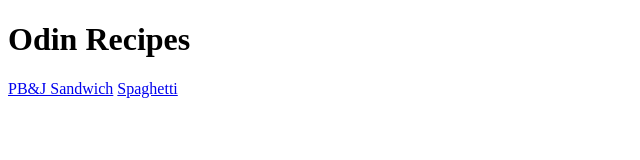
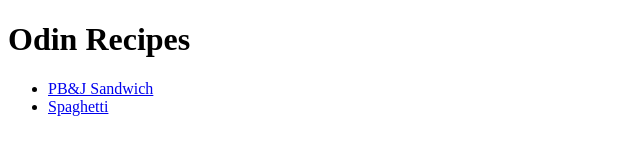
Before and after one commit to jag0007/odin-recipes, a plain HTML site: page index.html in a window 1280 px wide. Shown: the whole page, without its empty margins (0-640 px from the left). Drawn offline with Linux system fonts and the light colour scheme.

Commit message:
organize recipe links into list

```diff
--- a/index.html
+++ b/index.html
@@ -7,7 +7,9 @@
   </head>
   <body>
     <h1>Odin Recipes</h1>
-    <a href="recipes/pbj.html">PB&J Sandwich</a>
-    <a href="recipes/spaghetti.html">Spaghetti</a>
+    <ul>
+      <li><a href="recipes/pbj.html">PB&J Sandwich</a></li>
+      <li><a href="recipes/spaghetti.html">Spaghetti</a></li>
+    <ul>
   </body>
 <html>
```
